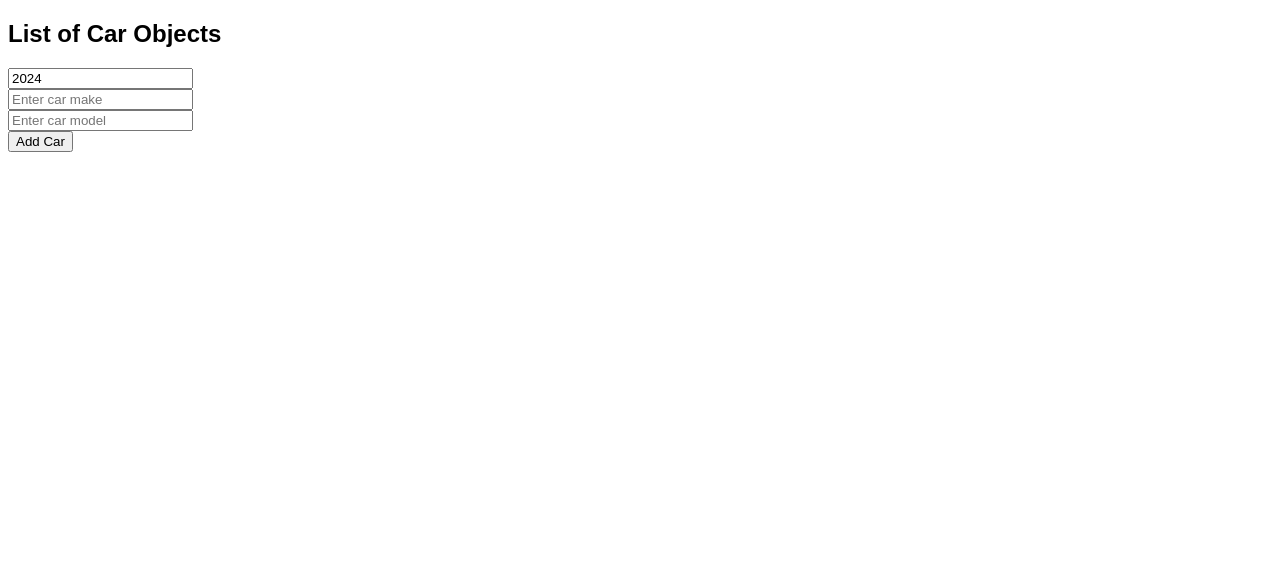
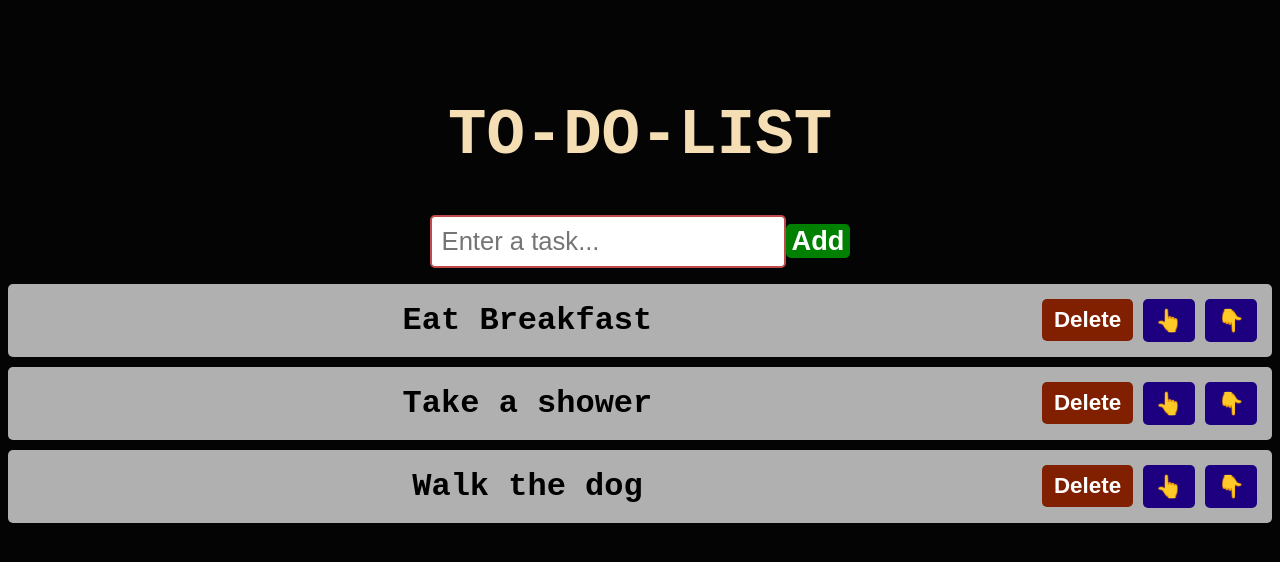
Before and after one commit to xuanwenj/ViteReactDemo, a React (Vite) app in the folder my-react-app/: page / in a window 1280 px wide. Shown: the top 562 px of the page. Built offline with nearby package versions, Linux system fonts and the light colour scheme.

Commit message:
To do list app
Swap array items

```diff
--- a/my-react-app/src/App.jsx
+++ b/my-react-app/src/App.jsx
@@ -1,8 +1,8 @@
 
-import UpdateArraysObject from './UpdateArraysObject.jsx'
+import ToDoList from './ToDoList.jsx'
 
 function App() {
-  return(<UpdateArraysObject/>);
+  return(<ToDoList/>);
 }
 
 
--- /dev/null
+++ b/my-react-app/src/ToDoList.jsx
@@ -0,0 +1,81 @@
+import React, {useState} from 'react'
+
+function ToDoList(){
+    const [tasks, setTasks] = useState(["Eat Breakfast", "Take a shower", "Walk the dog"]);
+    const [newTask, setNewTask] = useState("");
+
+    function handleInputChange(event){
+        setNewTask(event.target.value);
+    }
+
+    function addTask(){
+        if(newTask.trim() !=="" ){
+            setTasks(t => [...t, newTask] );
+            setNewTask("");
+        }
+    }
+
+    function deleteTask(index){
+        const updatedTasks = tasks.filter((_, i) => i !== index);
+        setTasks(updatedTasks);
+    }
+
+    function moveTaskUp(index){
+        if(index > 0){
+            const updatedTasks = [...tasks];
+            [updatedTasks[index], updatedTasks[index - 1]] =
+            [updatedTasks[index-1], updatedTasks[index]];
+            setTasks(updatedTasks);
+        }
+    }
+
+    function moveTaskDown(index){
+
+        if(index < tasks.length -1){
+            const updatedTasks = [...tasks];
+            [updatedTasks[index], updatedTasks[index + 1]] =
+            [updatedTasks[index + 1], updatedTasks[index]];
+            setTasks(updatedTasks);
+        }
+    }
+    return(
+    <div className="to-do-list">
+        <h1>TO-DO-LIST</h1>
+
+        <div>
+            <input
+            type="text"
+            placeholder="Enter a task..."
+            value={newTask}
+            onChange={handleInputChange}/>
+            <button className="add-button"
+                    onClick={addTask}>
+                    Add
+            </button>
+        </div>
+        <ol>
+            {tasks.map((task, index) =>
+                <li key={index}>
+                    <span className="text">{task}</span>
+                    <button
+                    className="delete-button"
+                    onClick={() => deleteTask(index)}>
+                    Delete
+                    </button>
+                    <button
+                    className="move-button"
+                    onClick={() => moveTaskUp(index)}>
+                    👆
+                    </button>
+                    <button
+                    className="move-button"
+                    onClick={() => moveTaskDown(index)}>
+                    👇
+                    </button>
+                    </li>
+            )}
+        </ol>
+    </div>);
+}
+
+export default ToDoList
--- a/my-react-app/src/index.css
+++ b/my-react-app/src/index.css
@@ -1,120 +1,89 @@
-.student{
-  font-family:Arial, Helvetica, sans-serif;
-  font-size: 2em;
-  padding: 10px;
-  border: 1px solid hsla(0, 0%, 50%, 0.8);
+
+body{
+  background-color: #000000fb;
+}
+.to-do-list{
+  font-family: 'Courier New', Courier, monospace;
+  text-align: center;
+  margin-top: 100px;
+  color: wheat;
 }
 
-.student p{
-  margin: 0;
-}
-
-
-.welcome-message{
-  font-size: 2.5em;
-  background-color :yellowgreen;
-  color:aliceblue;
-  padding: 10px;
-  border-radius: 5px;
-  margin:0;
-}
-
-.login-prop{
-  font-size: 2.5em;
-  background-color :darkred;
-  color:aliceblue;
-  padding: 10px;
-  border-radius: 5px;
-  margin:0;
-}
-
-.list-category{
-  font-size: 2.5em;
-  font-weight: bold;
-  color:darkorchid;
-  margin-bottom: 10px;
-  text-align: center;
-  border: 3px solid;
-  border-radius: 5px;
-  background-color:antiquewhite;
+h1{
+  font-size: 4rem;
 
 }
-.list-items li{
-  font-size: 2em;
-  list-style:circle;
-  color:aquamarine;
-  text-align: center;
-  margin: 0;
-}
-.list-items li:hover{
-  color: darkgray;
-  cursor: pointer;
-}
-
-.counter-container{
-  text-align: center;
-  font-family: Arial, Helvetica, sans-serif;
-}
-.count-display{
-  font-size: 10em;
-  margin-top: 0;
-  margin-bottom: 50px;
-
-}
-.counter-button{
-  width: 150px;
-  height: 50px;
-  font-size: 1.5em;
+button{
+  font-size: 1.7rem;
   font-weight: bold;
-  margin: 0px 5px;
-  background-color: rgb(220, 87, 100);
-  color: whitesmoke;
+  padding: 10px, 20px;
+  color: white;
   border: none;
   border-radius: 5px;
   cursor: pointer;
-}
-.counter-button:hover{
-  background-color: rgb(16, 239, 164);
+  transition: background-color 0.5s ease;
+
 }
 
-body{
-    font-family: Arial, Helvetica, sans-serif;
+.add-button{
+  background-color: green;
 }
-.color-picker-container{
-    display: flex;
-    flex-direction: column;
-    align-items: center;
+
+.add-button:hover{
+  background-color: yellowgreen;
 }
-h1{
-  margin: 50px;
-  font-size: 3rem;
+
+.delete-button{
+  background-color: rgb(128, 32, 0);
 }
-.color-display{
-  width: 300px;
-  height: 300px;
-  display: flex;
-  justify-content:center;
-  border: 5px solid black;
-  border-radius: 25px;
-  margin-bottom: 25px;
-  transition: 0.25 ease;
+
+.delete-button:hover{
+  background-color: rgb(205, 107, 50);
 }
-.color-display p{
+
+.move-button{
+  background-color: rgb(28, 0, 128);
+}
+
+.move-button:hover{
+  background-color: rgb(50, 146, 205);
+}
+
+input[type="text"]{
+  font-size: 1.6rem;
+  padding: 10px;
+  border: 2px solid rgb(192, 74, 74);
+  border-radius: 5px;
   color: black;
-  font-size: 2rem;
-  text-align: center;
+}
+ol{
+  padding: 0;
 
 }
-label{
-  font-size: 1.5rem;
+li{
+  font-size: 2rem;
   font-weight: bold;
+  padding: 15px;
+  background-color: rgba(218, 218, 218, 0.804);
   margin-bottom: 10px;
+  border-radius: 5px;
+  display: flex;
+  align-items: center;
+
 }
 
-input[type="color"]{
-  width: 75px;
-  height: 50px;
-  padding: 5px;
-  border-radius: 10px;
-  border: 3px solid wheat
+.text{
+  /* flex-grow: 1;
+  flex-shrink: 1;
+  flex-basis: 0%; */
+  flex: 1;
+  color: black;
+  /*flex 1 represents the three items above, the text takes as much as spaces they needs
+  shrink as the web shrink*/
 }
+
+.delete-button, .move-button{
+  padding: 8px 12px;
+  font-size: 1.4rem;
+  margin-left: 10px;
+}
--- a/my-react-app/src/main.jsx
+++ b/my-react-app/src/main.jsx
@@ -44,6 +44,8 @@ import './index.css'
 // update state object
 
 //update more state of array object
+
+//to do list app
 ReactDOM.createRoot(document.getElementById('root')).render(
   <React.StrictMode>
     <App />
```
